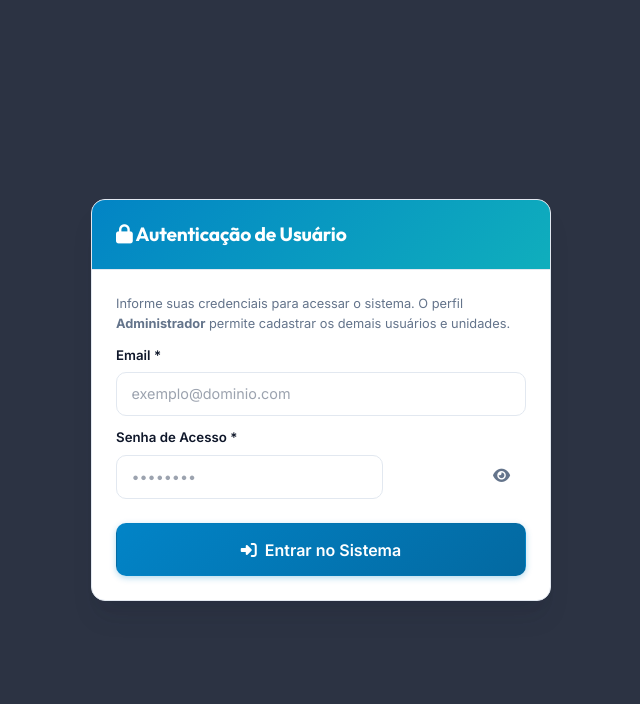
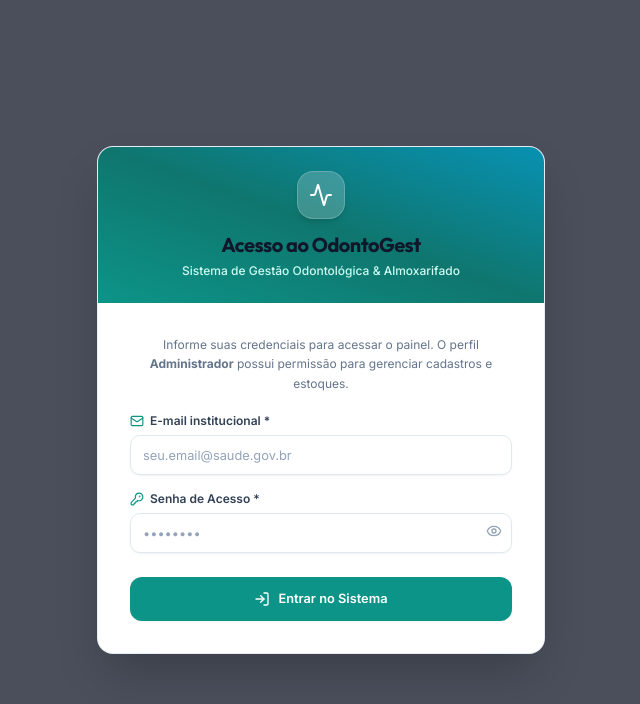
Before and after one commit to DevGueds/OdontoGest, a React (Vite) app: page / in a window 1280 px wide. Shown: the top 704 px of the page, without its empty margins (319-959 px from the left). Built offline with nearby package versions, Linux system fonts and the light colour scheme; no server answers.

Commit message:
feat(ui): modernize Toast notifications and LoginModal

```diff
--- a/src/client/components/LoginModal.tsx
+++ b/src/client/components/LoginModal.tsx
@@ -1,12 +1,24 @@
 import React, { useState } from 'react';
 import { useAuth } from '../context/AuthContext';
+import { Button } from './ui/button';
+import { Input } from './ui/input';
+import {
+  Lock,
+  Mail,
+  KeyRound,
+  Eye,
+  EyeOff,
+  LogIn,
+  Loader2,
+  AlertTriangle,
+  Activity
+} from 'lucide-react';
 
 export const LoginModal: React.FC = () => {
   const { login, loading } = useAuth();
   const [email, setEmail] = useState<string>('');
   const [senha, setSenha] = useState<string>('');
   const [errorMsg, setErrorMsg] = useState<string | null>(null);
-
   const [showSenha, setShowSenha] = useState<boolean>(false);
 
   const handleLogin = async (e: React.FormEvent) => {
@@ -26,81 +38,96 @@ export const LoginModal: React.FC = () => {
   };
 
   return (
-    <div className="modal active" style={{ backgroundColor: 'rgba(15, 23, 42, 0.88)' }}>
-      <div className="modal-content" style={{ maxWidth: '460px', borderRadius: 'var(--radius-lg)' }}>
-        <div className="modal-header" style={{ background: 'linear-gradient(135deg, var(--primary), var(--cyan))', color: '#fff', padding: '1.25rem 1.5rem' }}>
-          <h3 style={{ color: '#fff', fontSize: '1.2rem' }}>
-            <i className="fa-solid fa-lock"></i> Autenticação de Usuário
-          </h3>
+    <div className="fixed inset-0 z-50 flex items-center justify-center p-4 bg-slate-950/70 backdrop-blur-md animate-in fade-in-0 duration-200">
+      <div className="w-full max-w-md rounded-2xl border border-slate-200/80 bg-white shadow-2xl dark:border-slate-800 dark:bg-slate-900 overflow-hidden">
+        {/* Modal Header */}
+        <div className="bg-gradient-to-tr from-teal-600 via-teal-700 to-cyan-600 p-6 text-white text-center relative">
+          <div className="mx-auto flex h-12 w-12 items-center justify-center rounded-2xl bg-white/20 backdrop-blur-sm shadow-md mb-3 border border-white/20">
+            <Activity className="h-6 w-6 text-white" />
+          </div>
+          <h2 className="text-xl font-bold font-display tracking-tight">
+            Acesso ao OdontoGest
+          </h2>
+          <p className="mt-1 text-xs text-teal-100 font-medium">
+            Sistema de Gestão Odontológica & Almoxarifado
+          </p>
         </div>
 
-        <div className="modal-body" style={{ padding: '1.5rem' }}>
-          <p className="text-muted text-sm margin-bottom-sm">
-            Informe suas credenciais para acessar o sistema. O perfil <strong>Administrador</strong> permite cadastrar os demais usuários e unidades.
+        {/* Modal Body */}
+        <div className="p-6 md:p-8 space-y-5">
+          <p className="text-xs text-slate-500 dark:text-slate-400 text-center leading-relaxed">
+            Informe suas credenciais para acessar o painel. O perfil <strong>Administrador</strong> possui permissão para gerenciar cadastros e estoques.
           </p>
 
           {errorMsg && (
-            <div style={{ background: 'var(--rose-light)', color: 'var(--rose)', padding: '0.65rem 0.9rem', borderRadius: 'var(--radius-md)', fontSize: '0.85rem', marginBottom: '1rem', display: 'flex', alignItems: 'center', gap: '0.5rem' }}>
-              <i className="fa-solid fa-triangle-exclamation"></i>
+            <div className="flex items-center gap-2.5 rounded-xl border border-rose-200 bg-rose-50 p-3 text-xs font-semibold text-rose-700 dark:border-rose-800/60 dark:bg-rose-950/50 dark:text-rose-300">
+              <AlertTriangle className="h-4 w-4 shrink-0 text-rose-600 dark:text-rose-400" />
               <span>{errorMsg}</span>
             </div>
           )}
 
-          <form onSubmit={handleLogin}>
-            <div className="form-group margin-bottom-sm">
-              <label htmlFor="loginEmail">Email *</label>
-              <input
+          <form onSubmit={handleLogin} className="space-y-4">
+            <div className="space-y-1.5">
+              <label htmlFor="loginEmail" className="text-xs font-semibold text-slate-700 dark:text-slate-300 flex items-center gap-1.5">
+                <Mail className="h-3.5 w-3.5 text-teal-600 dark:text-teal-400" />
+                E-mail institucional *
+              </label>
+              <Input
                 type="email"
                 id="loginEmail"
-                className="form-control"
-                placeholder="exemplo@dominio.com"
+                placeholder="seu.email@saude.gov.br"
                 value={email}
                 onChange={(e) => setEmail(e.target.value)}
                 required
+                className="h-10"
               />
             </div>
 
-            <div className="form-group margin-bottom-md">
-              <label htmlFor="loginSenha">Senha de Acesso *</label>
-              <div style={{ position: 'relative', display: 'flex', alignItems: 'center' }}>
-                <input
-                  type={showSenha ? "text" : "password"}
+            <div className="space-y-1.5">
+              <label htmlFor="loginSenha" className="text-xs font-semibold text-slate-700 dark:text-slate-300 flex items-center gap-1.5">
+                <KeyRound className="h-3.5 w-3.5 text-teal-600 dark:text-teal-400" />
+                Senha de Acesso *
+              </label>
+              <div className="relative">
+                <Input
+                  type={showSenha ? 'text' : 'password'}
                   id="loginSenha"
-                  className="form-control"
                   placeholder="••••••••"
                   value={senha}
                   onChange={(e) => setSenha(e.target.value)}
                   required
-                  style={{ paddingRight: '2.5rem' }}
+                  className="h-10 pr-10"
                 />
                 <button
                   type="button"
                   onClick={() => setShowSenha(!showSenha)}
-                  style={{
-                    position: 'absolute',
-                    right: '0.5rem',
-                    background: 'none',
-                    border: 'none',
-                    cursor: 'pointer',
-                    color: 'var(--text-muted)',
-                    padding: '0.25rem 0.5rem',
-                    fontSize: '0.95rem'
-                  }}
-                  title={showSenha ? "Ocultar senha" : "Ver senha"}
+                  className="absolute right-2.5 top-2.5 text-slate-400 hover:text-slate-600 dark:hover:text-slate-200 transition-colors"
+                  title={showSenha ? 'Ocultar senha' : 'Ver senha'}
                 >
-                  <i className={`fa-solid ${showSenha ? 'fa-eye-slash' : 'fa-eye'}`}></i>
+                  {showSenha ? <EyeOff className="h-4 w-4" /> : <Eye className="h-4 w-4" />}
                 </button>
               </div>
             </div>
 
-            <div className="form-actions margin-top-md">
-              <button type="submit" className="btn btn-primary btn-lg" style={{ width: '100%' }} disabled={loading}>
+            <div className="pt-2">
+              <Button
+                type="submit"
+                size="lg"
+                className="w-full text-sm font-semibold"
+                disabled={loading}
+              >
                 {loading ? (
-                  <><i className="fa-solid fa-spinner fa-spin"></i> Autenticando...</>
+                  <>
+                    <Loader2 className="h-4 w-4 animate-spin" />
+                    <span>Autenticando...</span>
+                  </>
                 ) : (
-                  <><i className="fa-solid fa-right-to-bracket"></i> Entrar no Sistema</>
+                  <>
+                    <LogIn className="h-4 w-4" />
+                    <span>Entrar no Sistema</span>
+                  </>
                 )}
-              </button>
+              </Button>
             </div>
           </form>
         </div>
--- a/src/client/components/Toast.tsx
+++ b/src/client/components/Toast.tsx
@@ -1,19 +1,43 @@
 import React from 'react';
 import { ToastMessage } from '../types';
+import { CheckCircle2, AlertCircle, Info } from 'lucide-react';
+import { cn } from '../lib/utils';
 
 interface ToastProps {
   toasts: ToastMessage[];
 }
 
 export const Toast: React.FC<ToastProps> = ({ toasts }) => {
+  if (!toasts || toasts.length === 0) return null;
+
   return (
-    <div className="toast-container">
-      {toasts.map(t => (
-        <div key={t.id} className={`toast toast-${t.type}`}>
-          <i className={`fa-solid ${t.type === 'success' ? 'fa-circle-check text-emerald' : t.type === 'error' ? 'fa-circle-exclamation text-rose' : 'fa-info-circle text-primary'}`}></i>
-          <span>{t.message}</span>
-        </div>
-      ))}
+    <div className="fixed bottom-5 right-5 z-50 flex flex-col gap-2.5 max-w-sm w-full pointer-events-none select-none">
+      {toasts.map((t) => {
+        const isSuccess = t.type === 'success';
+        const isError = t.type === 'error';
+
+        return (
+          <div
+            key={t.id}
+            className={cn(
+              "pointer-events-auto flex items-start gap-3 rounded-xl border p-4 shadow-lg backdrop-blur-md transition-all duration-200 animate-in slide-in-from-bottom-3 fade-in-0",
+              isSuccess && "border-emerald-200 bg-white/95 text-slate-800 dark:border-emerald-800/80 dark:bg-slate-900/95 dark:text-slate-100",
+              isError && "border-rose-200 bg-white/95 text-slate-800 dark:border-rose-800/80 dark:bg-slate-900/95 dark:text-slate-100",
+              !isSuccess && !isError && "border-teal-200 bg-white/95 text-slate-800 dark:border-teal-800/80 dark:bg-slate-900/95 dark:text-slate-100"
+            )}
+          >
+            <div className="mt-0.5 shrink-0">
+              {isSuccess && <CheckCircle2 className="h-5 w-5 text-emerald-600 dark:text-emerald-400" />}
+              {isError && <AlertCircle className="h-5 w-5 text-rose-600 dark:text-rose-400" />}
+              {!isSuccess && !isError && <Info className="h-5 w-5 text-teal-600 dark:text-teal-400" />}
+            </div>
+
+            <div className="flex-1 text-xs md:text-sm font-medium leading-relaxed">
+              {t.message}
+            </div>
+          </div>
+        );
+      })}
     </div>
   );
 };
```
Also changed, not shown: .specs/features/ui-modernization-shadcn/tasks.md.
